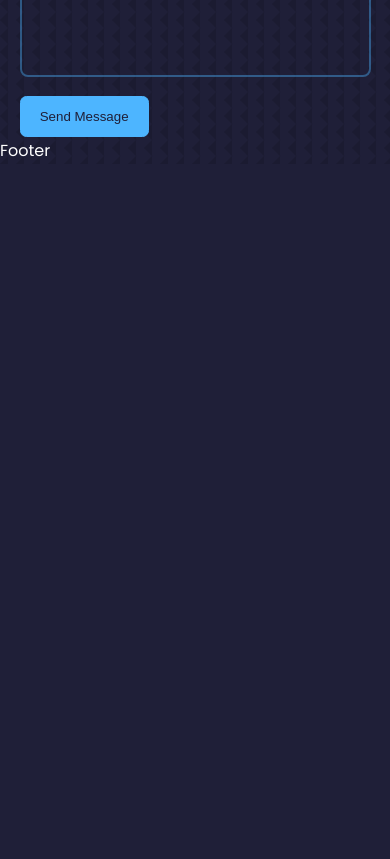
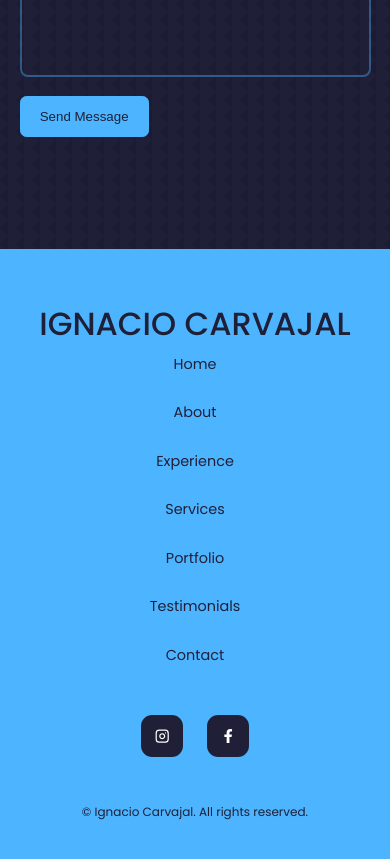
Before and after one commit to NachoCarher/portfolio, a React (Create React App) app: page / in a window 390 px wide. Shown: the part 6580-7439 px from the top of the page. Before the commit the page ends 6744 px from the top, so only its background shows below. Built offline with nearby package versions, Linux system fonts and the light colour scheme.

Commit message:
Se completa el componente Footer con su estilo CSS y siendo Responsive a moviles y tablets

```diff
--- a/src/components/contact/Contact.jsx
+++ b/src/components/contact/Contact.jsx
@@ -11,11 +11,8 @@
   e.preventDefault();
 
   emailjs.sendForm('service_ir2afui', 'template_bu1776t', form.current, 'SvRcw6vDFSmSI7Edx')
-    .then((result) => {
-        console.log(result.text);
-    }, (error) => {
-        console.log(error.text);
-    });
+
+  e.target.reset()
 };
 
   return (
--- a/src/components/footer/Footer.jsx
+++ b/src/components/footer/Footer.jsx
@@ -1,9 +1,32 @@
 import React from 'react'
 import './footer.css'
+import {FiInstagram} from 'react-icons/fi'
+import {FaFacebookF} from 'react-icons/fa'
 
 const Footer = () => {
   return (
-    <div>Footer</div>
+    <footer>
+      <a href="#" className='footer__logo'>IGNACIO CARVAJAL</a>
+
+      <ul className='permalinks'>
+        <li><a href="#">Home</a></li>
+        <li><a href="#about">About</a></li>
+        <li><a href="#experience">Experience</a></li>
+        <li><a href="#services">Services</a></li>
+        <li><a href="#portfolio">Portfolio</a></li>
+        <li><a href="#testimonials">Testimonials</a></li>
+        <li><a href="#contact">Contact</a></li>
+      </ul>
+
+      <div className="footer__socials">
+        <a href="https://instagram.com"><FiInstagram /></a>
+        <a href="https://facebook.com"><FaFacebookF /></a>
+      </div>
+
+      <div className="footer__copyright">
+        <small>&copy; Ignacio Carvajal. All rights reserved.</small>
+      </div>
+    </footer>
   )
 }
 
--- a/src/components/footer/footer.css
+++ b/src/components/footer/footer.css
@@ -0,0 +1,67 @@
+footer {
+    background: var(--color-primary);
+    padding: 3rem 0;
+    text-align: center;
+    font-size: 0.9rem;
+    margin-top: 7rem
+}
+
+footer a {
+    color: var(--color-bg);
+}
+
+.footer__logo {
+    font-size: 2rem;
+    font-weight: 500;
+    margin-bottom: 2rem;
+    display: inline;
+}
+
+.permalinks {
+    display: flex;
+    flex-wrap: wrap;
+    justify-content: center;
+    gap: 2rem;
+    margin: 0 auto 3rem;
+}
+
+.footer__socials {
+    display: flex;
+    flex-wrap: wrap;
+    justify-content: center;
+    gap: 1rem;
+    margin-bottom: 4rem;
+}
+
+.footer__socials a {
+    background: var(--color-bg);
+    color: var(--color-white);
+    padding: 0.8rem;
+    border-radius: 0.7rem;
+    display: flex;
+    border: 1px solid transparent;
+}
+
+.footer__socials a:hover{
+    background: transparent;
+    color: var(--color-bg);
+    border-color: var(--color-bg);
+}
+
+.footer__copyright {
+    margin-bottom: 4rem;
+    color: var(--color-bg);
+}
+
+/* ====== MEDIA QUERIES (SMALL DEVICES) ====== */
+@media screen and (max-width: 600px) {
+    .permalinks {
+        flex-direction: column;
+        gap: 1.5rem;
+    }
+
+    .footer__socials {
+        margin-bottom: 2.6rem;
+        gap: 1.5rem;
+    }
+}
```
